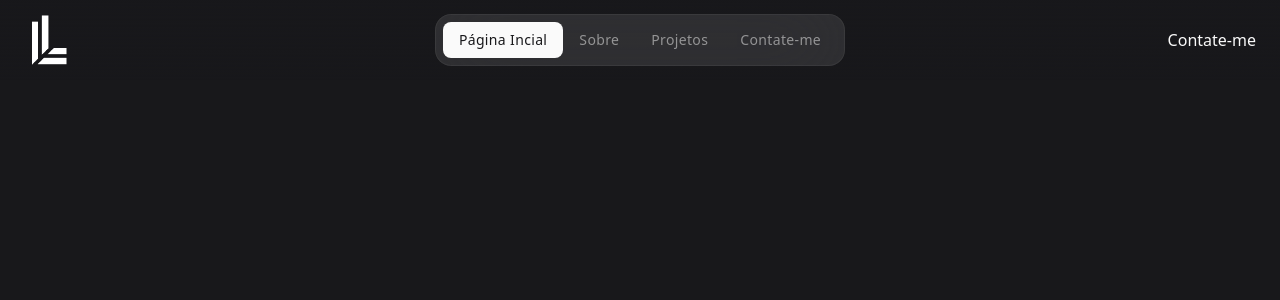
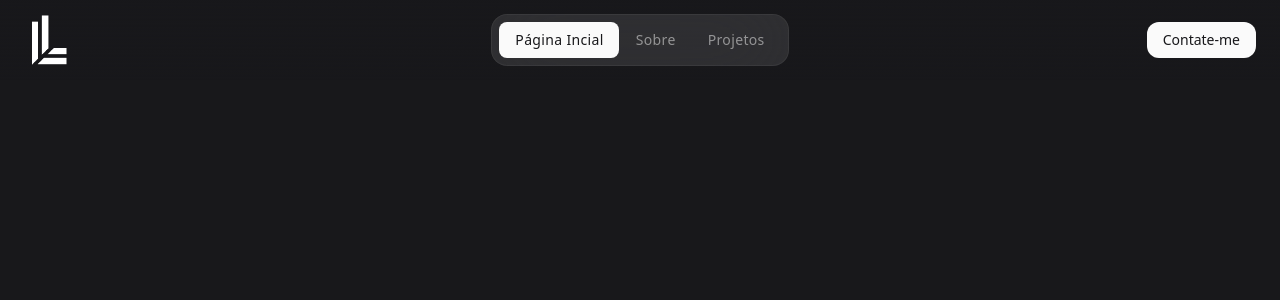
Before and after one commit to LeandroGiovani/portifolioPessoal, a React (Vite) app in the folder frontEnd/: page / in a window 1280 px wide. Shown: the top 300 px of the page. Built offline with nearby package versions, Linux system fonts and the light colour scheme.

Commit message:
bug navbar removido

```diff
--- a/frontEnd/src/components/Navbar.jsx
+++ b/frontEnd/src/components/Navbar.jsx
@@ -45,7 +45,7 @@ const Navbar = ({ navOpen }) => {
         {
           label: 'Contate-me',
           link: '#contact',
-          className: 'nav-link md:hidden'
+          className: 'nav-link md:!hidden'
         }
     ];
 
--- a/frontEnd/src/css/index.css
+++ b/frontEnd/src/css/index.css
@@ -1,4 +1,9 @@
 @import "tailwindcss";
+
+/* .material-symbols-rounded{
+  @apply w-[1em] h-[1em] overflow-hidden;
+  font-variation-settings: "FILL" 0, "wght" 400, "GRAD" 0, "opsz" 24;
+} */
 
 *{
   @apply m-0 p-0 box-border transition-all duration-300;
@@ -157,3 +162,11 @@ body{
 .navbar .active__box{
   @apply absolute h-9 bg-zinc-50 rounded-lg -z-10 transition-[top,left,width] duration-500
 }
+
+.btn{
+  @apply max-w-max h-9 flex items-center gap-2 px-4 rounded-xl font-medium text-sm ring-1 ring-zinc-50/5 ring-inset
+}
+
+.btn-secondary{
+  @apply bg-zinc-50 text-zinc-900 active:bg-zinc-50/80 max-md:hidden
+}
```
